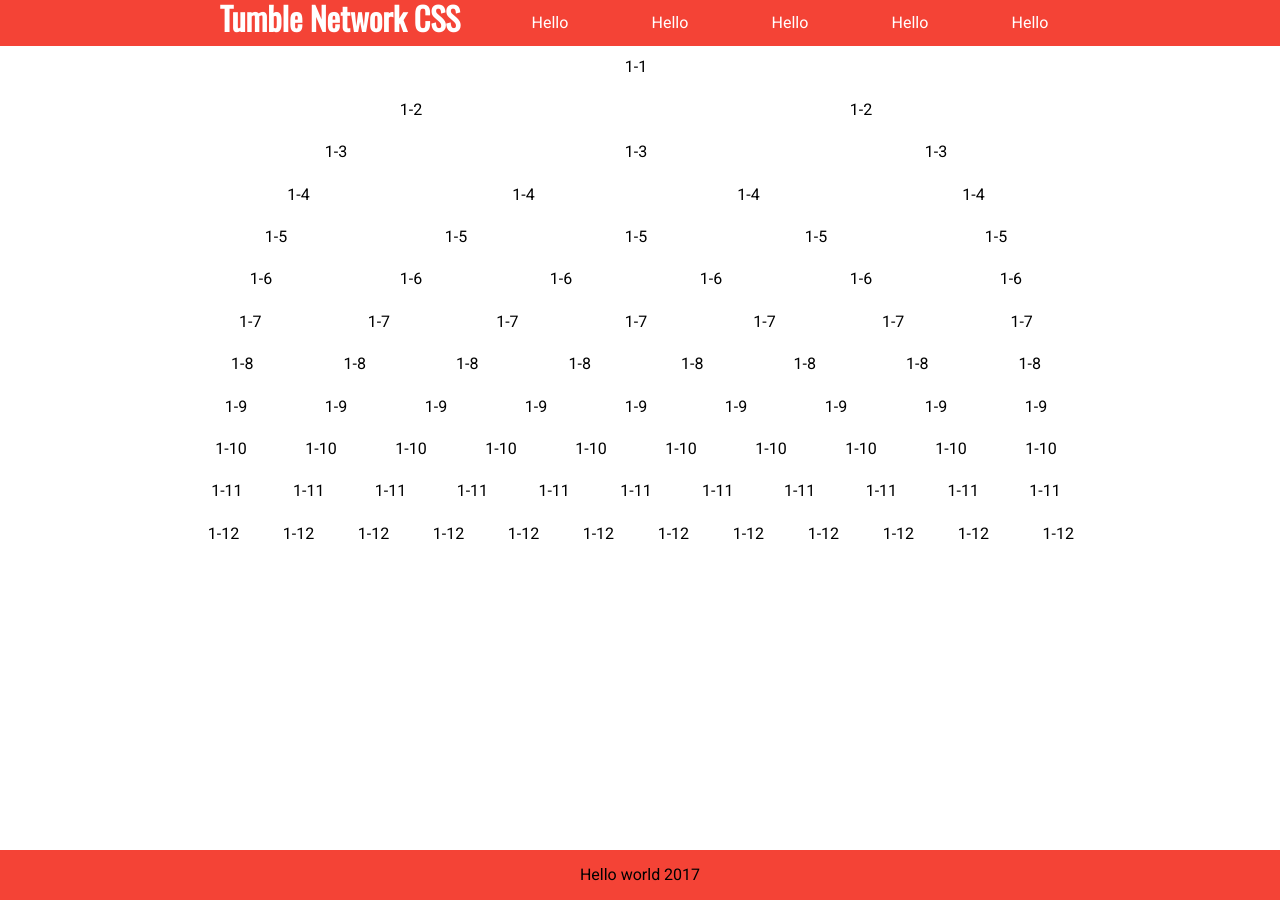
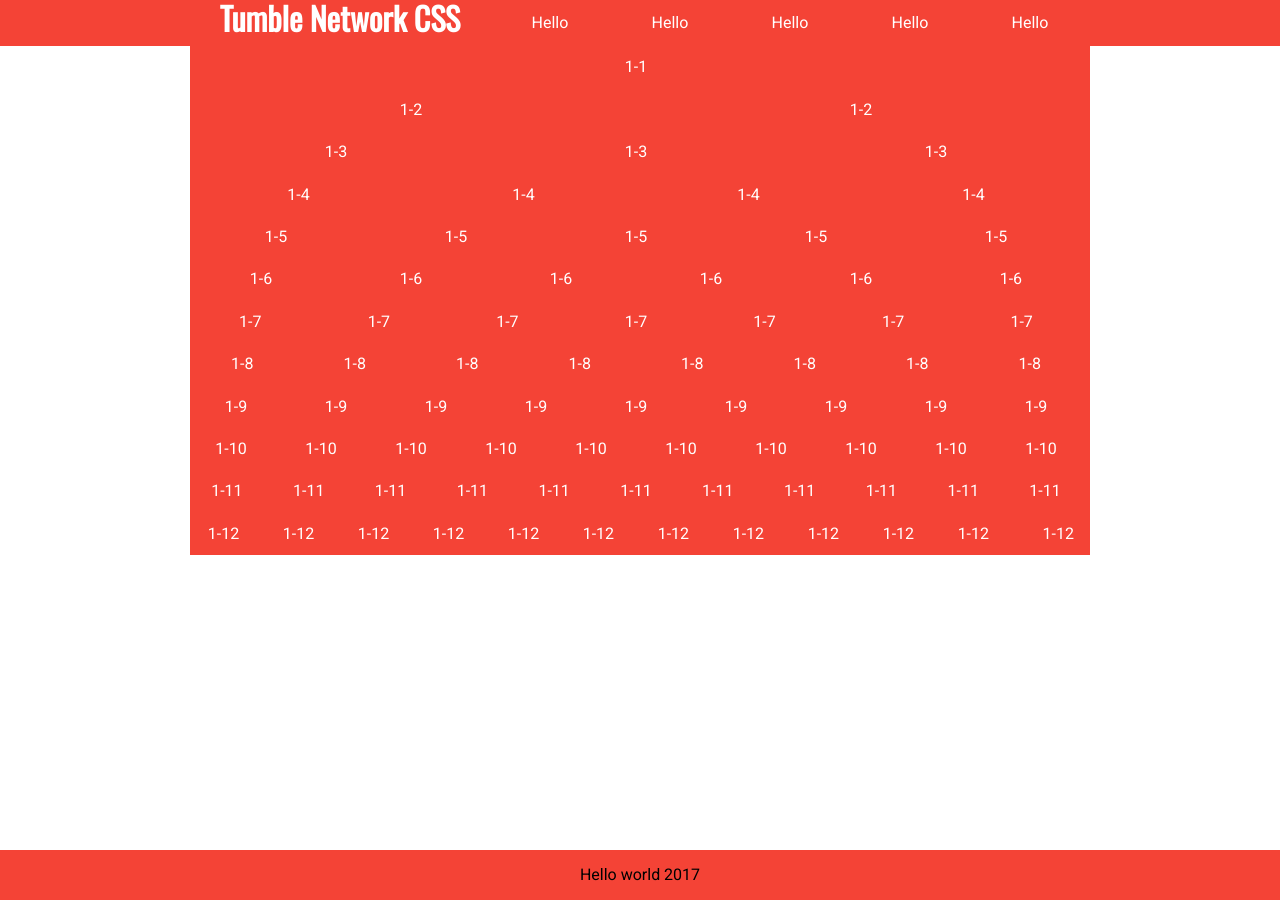
Before and after one commit to tumblenet/tumblenet-css, a Jekyll site: the page built from index.html, in a window 1280 px wide. Built offline with Jekyll 4.4.1, drawn with Linux system fonts in a browser that asks for light colours.

Commit message:
Update index.html

```diff
--- a/index.html
+++ b/index.html
@@ -5,7 +5,7 @@ layout: main
 <div class="tn-row">
   {% for i in (1..12) %}
   {% for j in (1..i) %}
-  <div class="tn-col-1-{{i}}">1-{{i}}</div>
+  <div class="tn-col-1-{{i}} tn-align-center tn-background-tumblenet tn-text-white">1-{{i}}</div>
   {% endfor %}
   {% endfor %}
 </div>
```
